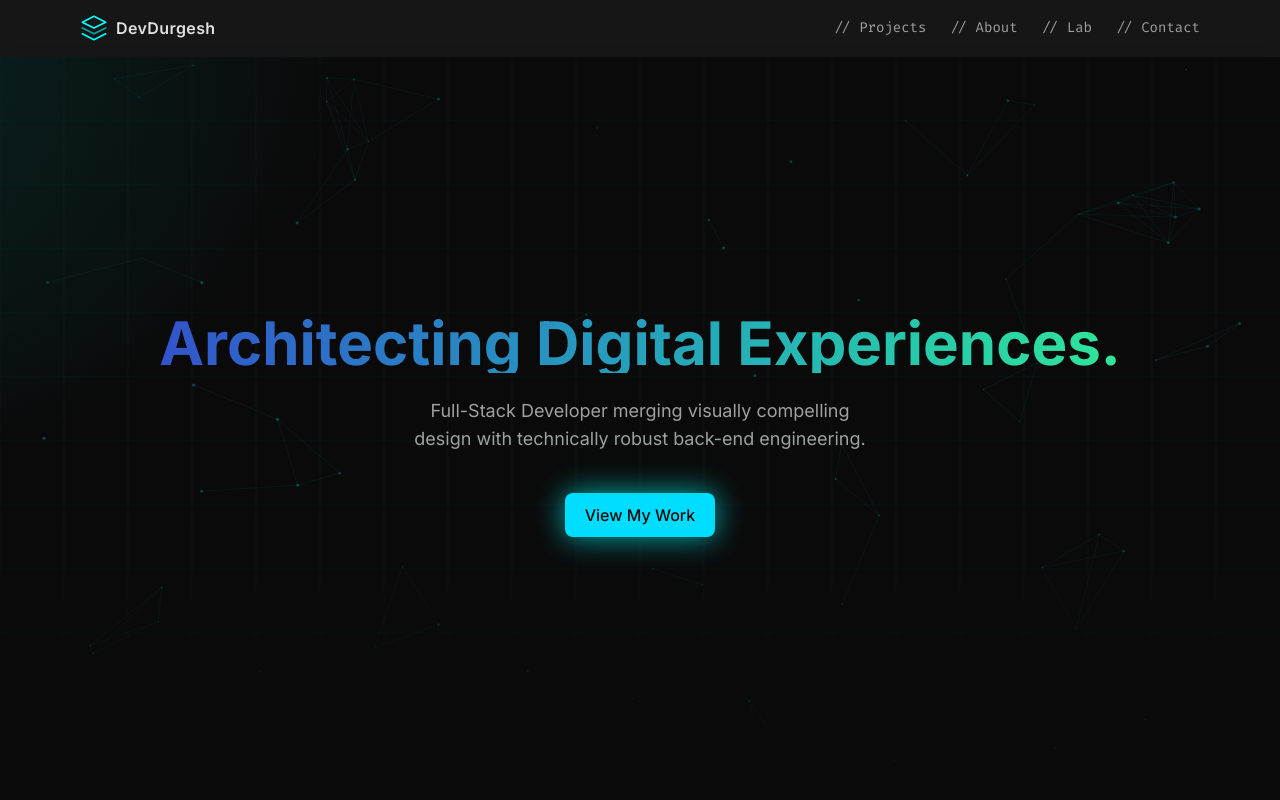
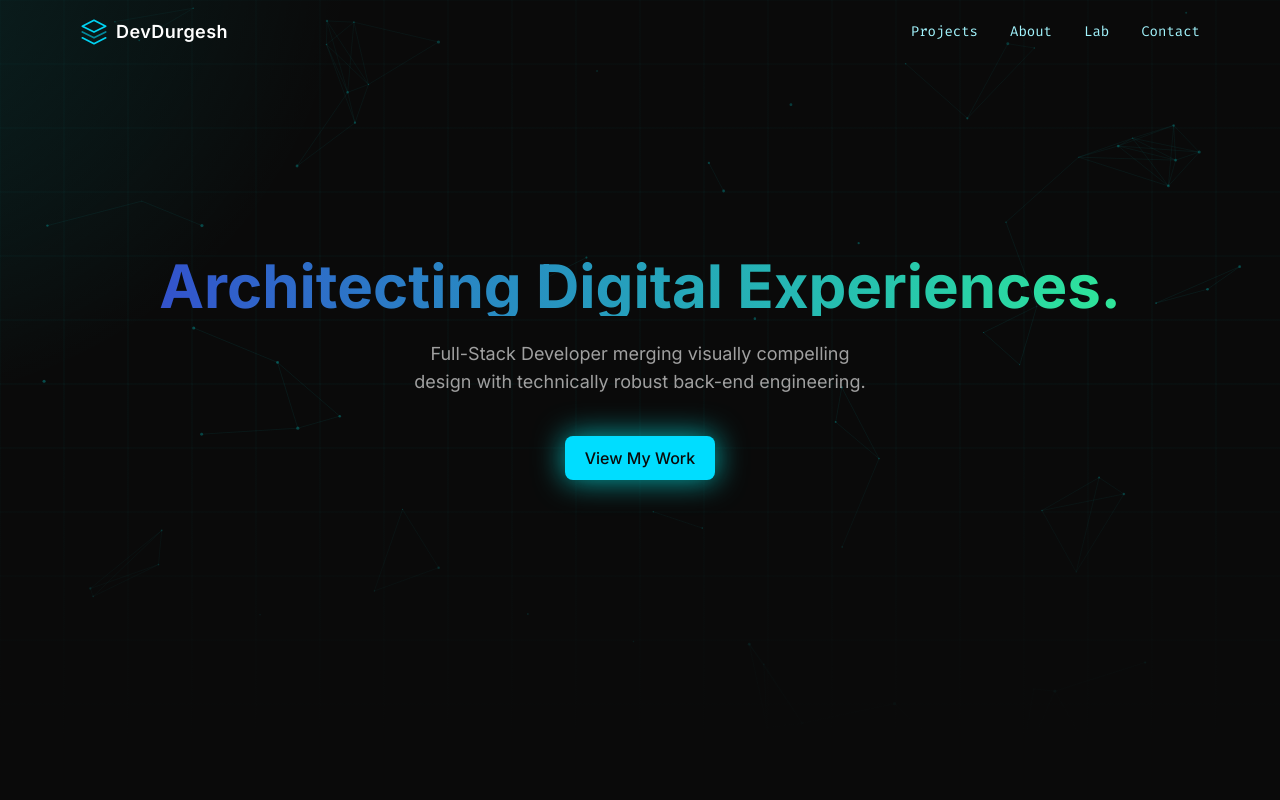
Before and after one commit to DevDurgesh619/portfolio-website, a Next.js app: page / in a window 1280 px wide. Shown: the top 800 px of the page. Built offline with nearby package versions, Linux system fonts and the light colour scheme.

Commit message:
seconde commit

```diff
--- a/components/navbar.tsx
+++ b/components/navbar.tsx
@@ -1,53 +1,85 @@
 "use client"
 
 import Link from "next/link"
-import { useEffect, useState } from "react"
+import { useEffect, useState, useRef } from "react"
 import { AnimatePresence, motion } from "framer-motion"
 
 export default function Navbar() {
   const [scrolled, setScrolled] = useState(false)
   const [menuOpen, setMenuOpen] = useState(false)
+  const [visible, setVisible] = useState(true)
+  const lastScrollY = useRef(0)
+
+  // Hide on scroll down, show on scroll up
+  useEffect(() => {
+    const handleScroll = () => {
+      const currentY = window.scrollY
+      setScrolled(currentY > 10)
+
+      if (currentY > lastScrollY.current && currentY > 100) {
+        setVisible(false) // scrolling down → hide
+      } else {
+        setVisible(true) // scrolling up → show
+      }
+
+      lastScrollY.current = currentY
+    }
+
+    window.addEventListener("scroll", handleScroll)
+    return () => window.removeEventListener("scroll", handleScroll)
+  }, [])
 
   const overlayVariants = {
     hidden: { opacity: 0 },
-    show: { opacity: 1, transition: { duration: 0.2 } },
+    show: { opacity: 1, transition: { duration: 0.25, ease: "easeOut" } },
   }
+
   const sidebarVariants = {
-    hidden: { x: "100%" },
-    show: { x: 0, transition: { type: "tween", duration: 0.3 } },
+    hidden: { x: "100%", opacity: 0 },
+    show: { x: 0, opacity: 1, transition: { type: "spring", damping: 18, stiffness: 120 } },
   }
+
   const listVariants = {
     hidden: { transition: { staggerChildren: 0.02, staggerDirection: -1 } },
     show: { transition: { staggerChildren: 0.08, delayChildren: 0.1 } },
   }
+
   const itemVariants = {
     hidden: { opacity: 0, x: 24 },
-    show: { opacity: 1, x: 0, transition: { duration: 0.2 } },
+    show: { opacity: 1, x: 0, transition: { duration: 0.25 } },
   }
 
-  useEffect(() => {
-    const onScroll = () => setScrolled(window.scrollY > 8)
-    onScroll()
-    window.addEventListener("scroll", onScroll)
-    return () => window.removeEventListener("scroll", onScroll)
-  }, [])
-
   return (
-    <header
-      className={[
-        "sticky top-0 z-50 w-full border-b",
-        scrolled ? "border-border/80" : "border-transparent",
-        "backdrop-blur",
-        "bg-[color:var(--surface)]/80",
-      ].join(" ")}
+    <motion.header
+      initial={{ y: 0, opacity: 1 }}
+      animate={{
+        y: visible ? 0 : -100,
+        opacity: visible ? 1 : 0,
+        filter: visible ? "blur(0px)" : "blur(8px)",
+      }}
+      transition={{
+        duration: visible ? 0.25 : 0.5, // 👈 Faster appear, slower disappear
+        ease: "easeOut",
+      }}
+      className={`fixed top-0 z-50 w-full transition-all duration-300 ${
+        scrolled
+          ? "backdrop-blur-xl bg-[rgba(10,15,25,0.8)] border-b border-cyan-400/30 shadow-[0_4px_30px_rgba(0,255,255,0.05)]"
+          : "bg-transparent border-transparent"
+      }`}
       aria-label="Primary navigation"
     >
       <nav className="mx-auto max-w-6xl px-4">
-        <div className="flex h-14 items-center justify-between">
-          {/* Logo and Name */}
-          <Link href="#" aria-label="Go to top" className="flex items-center gap-2">
-            <span className="text-[color:var(--accent)]" aria-hidden="true">
-              <svg width="28" height="28" viewBox="0 0 24 24" fill="none" xmlns="http://www.w3.org/2000/svg">
+        <div className="flex h-16 items-center justify-between">
+          {/* Logo */}
+          <Link href="#" aria-label="Go to top" className="flex items-center gap-2 group">
+            <span className="text-cyan-400 group-hover:rotate-12 transition-transform duration-300 ease-out">
+              <svg
+                width="28"
+                height="28"
+                viewBox="0 0 24 24"
+                fill="none"
+                xmlns="http://www.w3.org/2000/svg"
+              >
                 <path
                   d="M12 2L2 7l10 5 10-5-10-5zM2 17l10 5 10-5"
                   stroke="currentColor"
@@ -65,62 +97,69 @@ export default function Navbar() {
                 />
               </svg>
             </span>
-            <span className="text-[color:var(--text-primary)] font-semibold tracking-wide">{"DevDurgesh"}</span>
+            <span className="text-white font-semibold tracking-wide text-lg select-none">
+              DevDurgesh
+            </span>
           </Link>
 
-          {/* Links (desktop only) */}
-          <ul className="hidden lg:flex items-center gap-6 font-mono text-sm text-[color:var(--text-secondary)]">
-            <li>
-              <Link href="#projects" className="transition-colors hover:text-[color:var(--accent)]">
-                {"// Projects"}
+          {/* Desktop Links */}
+          <ul className="hidden lg:flex items-center gap-8 font-mono text-sm">
+            {[
+              { href: "#projects", label: "Projects" },
+              { href: "#about", label: "About" },
+              { href: "#lab", label: "Lab" },
+              { href: "#contact", label: "Contact" },
+            ].map((link) => (
+              <li key={link.href}>
+                <Link
+                  href={link.href}
+                  className="relative group text-cyan-200 hover:text-cyan-400 transition-colors duration-300"
+                >
+                  {link.label}
+                  <span className="absolute left-0 -bottom-1 w-0 h-[1px] bg-cyan-400 group-hover:w-full transition-all duration-300"></span>
                 </Link>
               </li>
-            <li>
-              <Link href="#about" className="transition-colors hover:text-[color:var(--accent)]">
-                {"// About"}
-              </Link>
-            </li>
-            <li>
-              <Link href="#lab" className="transition-colors hover:text-[color:var(--accent)]">
-                {"// Lab"}
-              </Link>
-            </li>
-            <li>
-              <Link href="#contact" className="transition-colors hover:text-[color:var(--accent)]">
-                {"// Contact"}
-              </Link>
-            </li>
+            ))}
           </ul>
 
+          {/* Mobile Menu Button */}
           <button
             type="button"
             aria-label="Open menu"
-            className="flex lg:hidden items-center justify-center w-10 h-10 rounded-md text-[color:var(--text-secondary)] hover:text-[color:var(--accent)] focus:outline-none focus:ring-2 focus:ring-[color:var(--accent)]"
+            className="flex lg:hidden items-center justify-center w-10 h-10 rounded-md text-cyan-200 hover:text-cyan-400 focus:outline-none focus:ring-2 focus:ring-cyan-400"
             onClick={() => setMenuOpen(true)}
           >
-            <svg width="24" height="24" viewBox="0 0 24 24" fill="none" aria-hidden="true">
-              <path d="M3 6h18M3 12h18M3 18h18" stroke="currentColor" strokeWidth="1.8" strokeLinecap="round" />
+            <svg width="24" height="24" viewBox="0 0 24 24" fill="none">
+              <path
+                d="M3 6h18M3 12h18M3 18h18"
+                stroke="currentColor"
+                strokeWidth="1.8"
+                strokeLinecap="round"
+              />
             </svg>
           </button>
         </div>
       </nav>
 
+      {/* Mobile Menu */}
       <AnimatePresence>
         {menuOpen && (
           <>
-            {/* Click outside to close */}
+            {/* Dim background */}
             <motion.div
               key="overlay"
-              className="fixed inset-0 z-[60] bg-black/20 backdrop-blur"
+              className="fixed inset-0 z-[60] bg-black/40 backdrop-blur-sm"
               initial="hidden"
               animate="show"
               exit="hidden"
+              //@ts-ignore
               variants={overlayVariants}
               onClick={() => setMenuOpen(false)}
             />
+            {/* Sidebar */}
             <motion.aside
               key="sidebar"
-              className="fixed right-0 top-0 z-[70] h-screen w-4/5 max-w-xs bg-[color:var(--surface)]/90 backdrop-blur-xl border-l border-[color:var(--border)] shadow-2xl"
+              className="fixed right-0 top-0 z-[70] h-screen w-4/5 max-w-xs bg-[rgba(10,15,25,0.95)] backdrop-blur-xl border-l border-cyan-400/30 shadow-[0_0_20px_rgba(0,255,255,0.15)]"
               initial="hidden"
               animate="show"
               exit="hidden"
@@ -128,68 +167,53 @@ export default function Navbar() {
               variants={sidebarVariants}
               aria-label="Mobile menu"
             >
-              <div className="flex items-center justify-between h-14 px-4 border-b border-[color:var(--border)]">
-                <span className="font-semibold text-[color:var(--text-primary)]">{"Menu"}</span>
+              <div className="flex items-center justify-between h-16 px-4 border-b border-cyan-400/20">
+                <span className="font-semibold text-cyan-300">Menu</span>
                 <button
                   type="button"
                   aria-label="Close menu"
-                  className="p-2 rounded-md text-[color:var(--text-secondary)] hover:text-[color:var(--accent)] focus:outline-none focus:ring-2 focus:ring-[color:var(--accent)]"
+                  className="p-2 text-cyan-200 hover:text-cyan-400 focus:outline-none focus:ring-2 focus:ring-cyan-400 rounded-md"
                   onClick={() => setMenuOpen(false)}
                 >
-                  <svg width="22" height="22" viewBox="0 0 24 24" fill="none" aria-hidden="true">
-                    <path d="M6 6l12 12M18 6l-12 12" stroke="currentColor" strokeWidth="1.8" strokeLinecap="round" />
+                  <svg width="22" height="22" viewBox="0 0 24 24" fill="none">
+                    <path
+                      d="M6 6l12 12M18 6l-12 12"
+                      stroke="currentColor"
+                      strokeWidth="1.8"
+                      strokeLinecap="round"
+                    />
                   </svg>
                 </button>
               </div>
 
               <motion.ul
-                className="flex flex-col gap-2 p-4 font-mono text-base text-[color:var(--text-secondary)]"
+                className="flex flex-col gap-2 p-4 font-mono text-base text-cyan-200"
                 variants={listVariants}
                 initial="hidden"
                 animate="show"
                 exit="hidden"
               >
-                <motion.li variants={itemVariants}>
+                {[
+                  { href: "#projects", label: "Projects" },
+                  { href: "#about", label: "About" },
+                  { href: "#lab", label: "Lab" },
+                  { href: "#contact", label: "Contact" },
+                ].map((link) => (
+                  <motion.li key={link.href} variants={itemVariants}>
                     <Link
-                    href="#projects"
-                    className="block rounded-md px-2 py-3 transition-colors hover:text-[color:var(--accent)]"
+                      href={link.href}
+                      className="block rounded-md px-2 py-3 transition-colors hover:text-cyan-400"
                       onClick={() => setMenuOpen(false)}
                     >
-                    {"// Projects"}
+                      {link.label}
                     </Link>
                   </motion.li>
-                <motion.li variants={itemVariants}>
-                  <Link
-                    href="#about"
-                    className="block rounded-md px-2 py-3 transition-colors hover:text-[color:var(--accent)]"
-                    onClick={() => setMenuOpen(false)}
-                  >
-                    {"// About"}
-                  </Link>
-                </motion.li>
-                <motion.li variants={itemVariants}>
-                  <Link
-                    href="#lab"
-                    className="block rounded-md px-2 py-3 transition-colors hover:text-[color:var(--accent)]"
-                    onClick={() => setMenuOpen(false)}
-                  >
-                    {"// Lab"}
-                  </Link>
-                </motion.li>
-                <motion.li variants={itemVariants}>
-                  <Link
-                    href="#contact"
-                    className="block rounded-md px-2 py-3 transition-colors hover:text-[color:var(--accent)]"
-                    onClick={() => setMenuOpen(false)}
-                  >
-                    {"// Contact"}
-                  </Link>
-                </motion.li>
+                ))}
               </motion.ul>
             </motion.aside>
           </>
         )}
       </AnimatePresence>
-    </header>
+    </motion.header>
   )
 }
```
Also changed, not shown: components/projects-section.tsx (+8 -8 lines), public/images/instaAutomation.jpg (added). Lines whose indentation alone changed are shown as unchanged.
